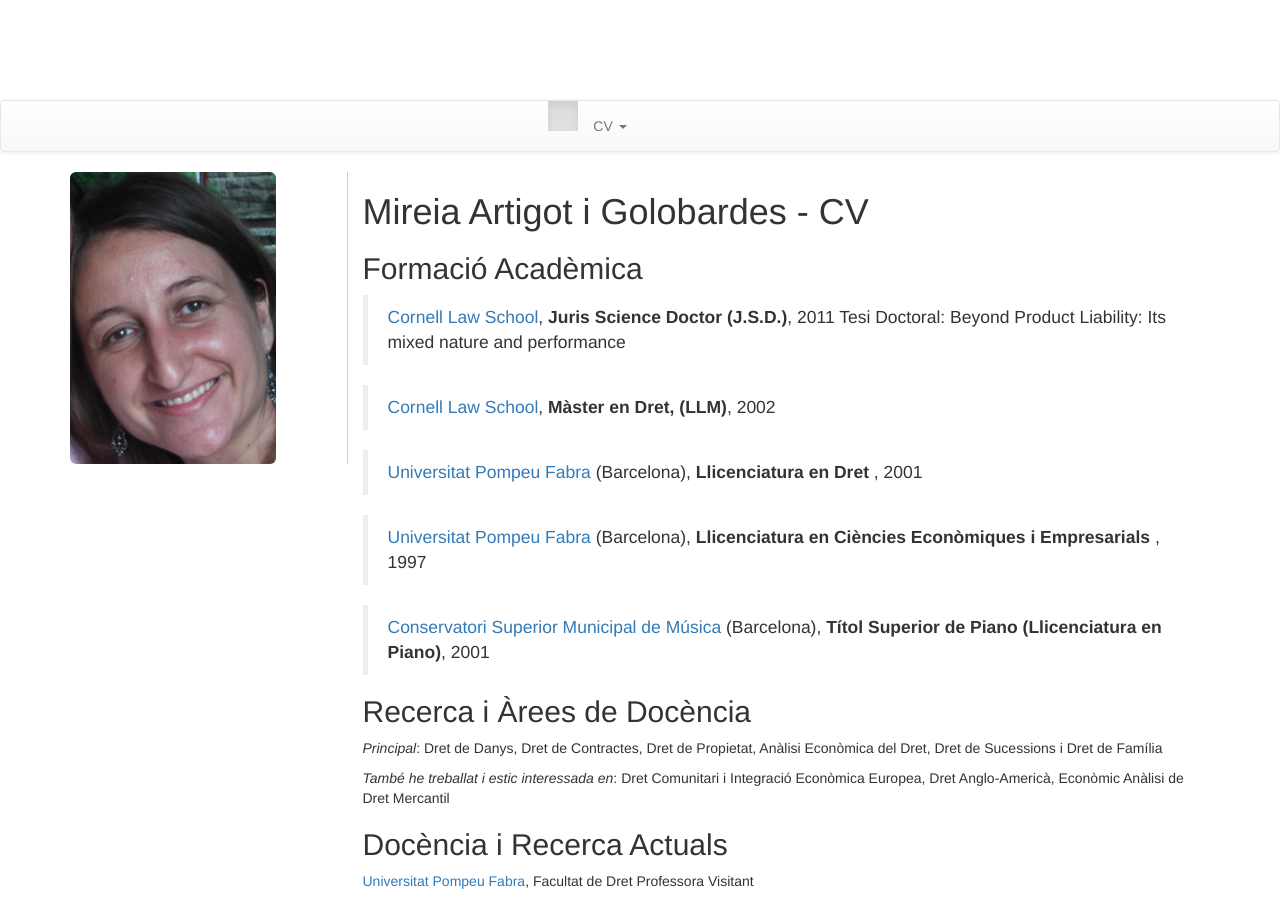
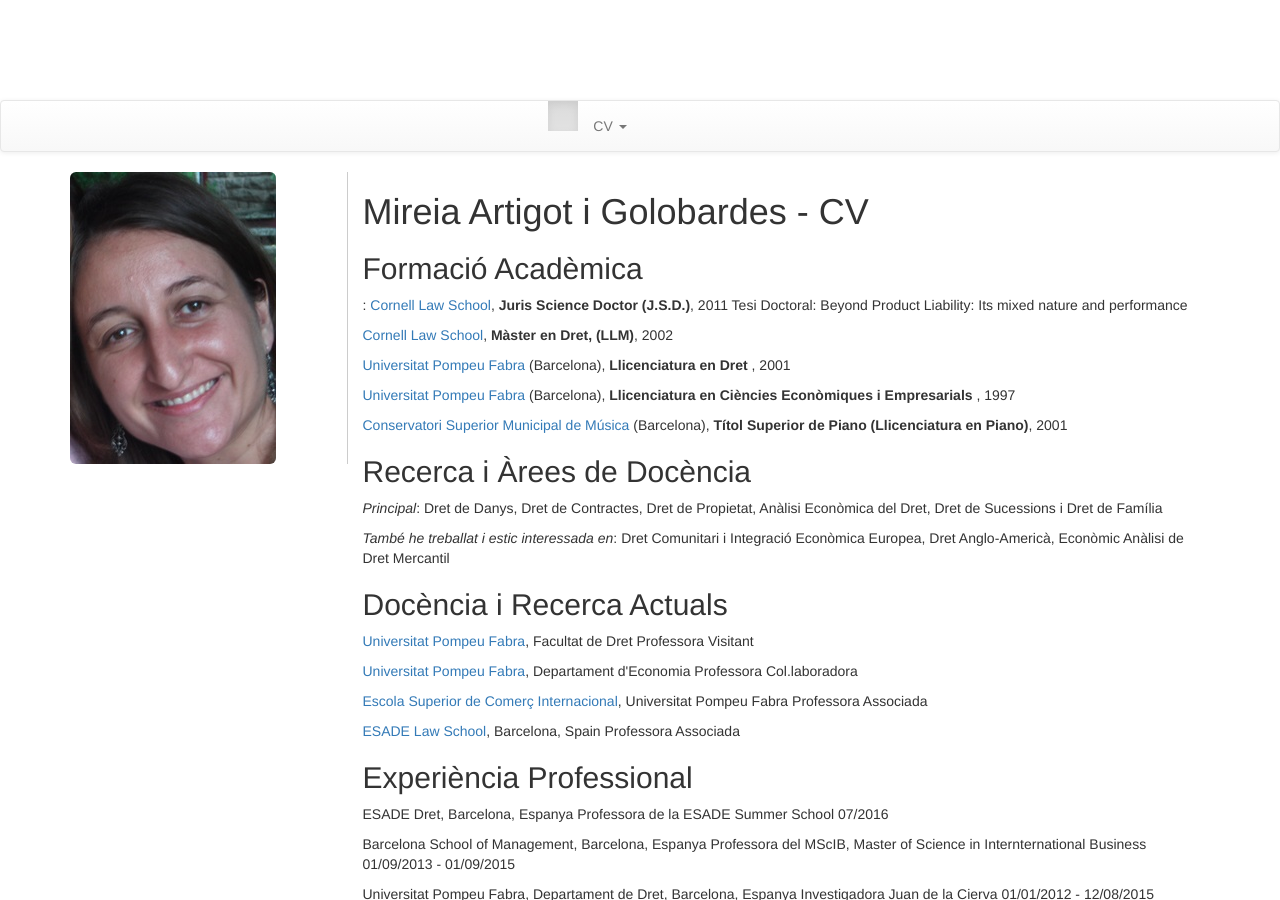
Before and after one commit to JohnPalmer/mireiaartigot, a Jekyll site: the page built from cv/ca/index.md, in a window 1280 px wide and 900 px high. Built offline with Jekyll 4.4.1, drawn with Linux system fonts in a browser that asks for light colours; nearby versions of some CDN libraries; our own code applies the rules of GitHub Pages for plain Markdown files.

```diff
--- a/cv/ca/index.md
+++ b/cv/ca/index.md
@@ -2,16 +2,16 @@
 
 ## Formació Acadèmica
 
-> [Cornell Law School](http://www.lawschool.cornell.edu/), **Juris Science Doctor (J.S.D.)**, 2011
+: [Cornell Law School](http://www.lawschool.cornell.edu/), **Juris Science Doctor (J.S.D.)**, 2011
 Tesi Doctoral: Beyond Product Liability: Its mixed nature and performance
 
-> [Cornell Law School](http://www.lawschool.cornell.edu/), **Màster en Dret, (LLM)**, 2002
+[Cornell Law School](http://www.lawschool.cornell.edu/), **Màster en Dret, (LLM)**, 2002
 
-> [Universitat Pompeu Fabra](https://www.upf.edu/fdret/) (Barcelona), **Llicenciatura en Dret** , 2001
+[Universitat Pompeu Fabra](https://www.upf.edu/fdret/) (Barcelona), **Llicenciatura en Dret** , 2001
 
-> [Universitat Pompeu Fabra](http://www.econ.upf.edu/ca/) (Barcelona), **Llicenciatura en Ciències Econòmiques i Empresarials** , 1997
+[Universitat Pompeu Fabra](http://www.econ.upf.edu/ca/) (Barcelona), **Llicenciatura en Ciències Econòmiques i Empresarials** , 1997
 
-> [Conservatori Superior Municipal de Música](http://www.cmmb.cat/ca/el-conservatori_1176#.V5ziuKL8qUQ) (Barcelona), **Títol Superior de Piano (Llicenciatura en Piano)**, 2001
+[Conservatori Superior Municipal de Música](http://www.cmmb.cat/ca/el-conservatori_1176#.V5ziuKL8qUQ) (Barcelona), **Títol Superior de Piano (Llicenciatura en Piano)**, 2001
 
 ## Recerca i Àrees de Docència
 
```
